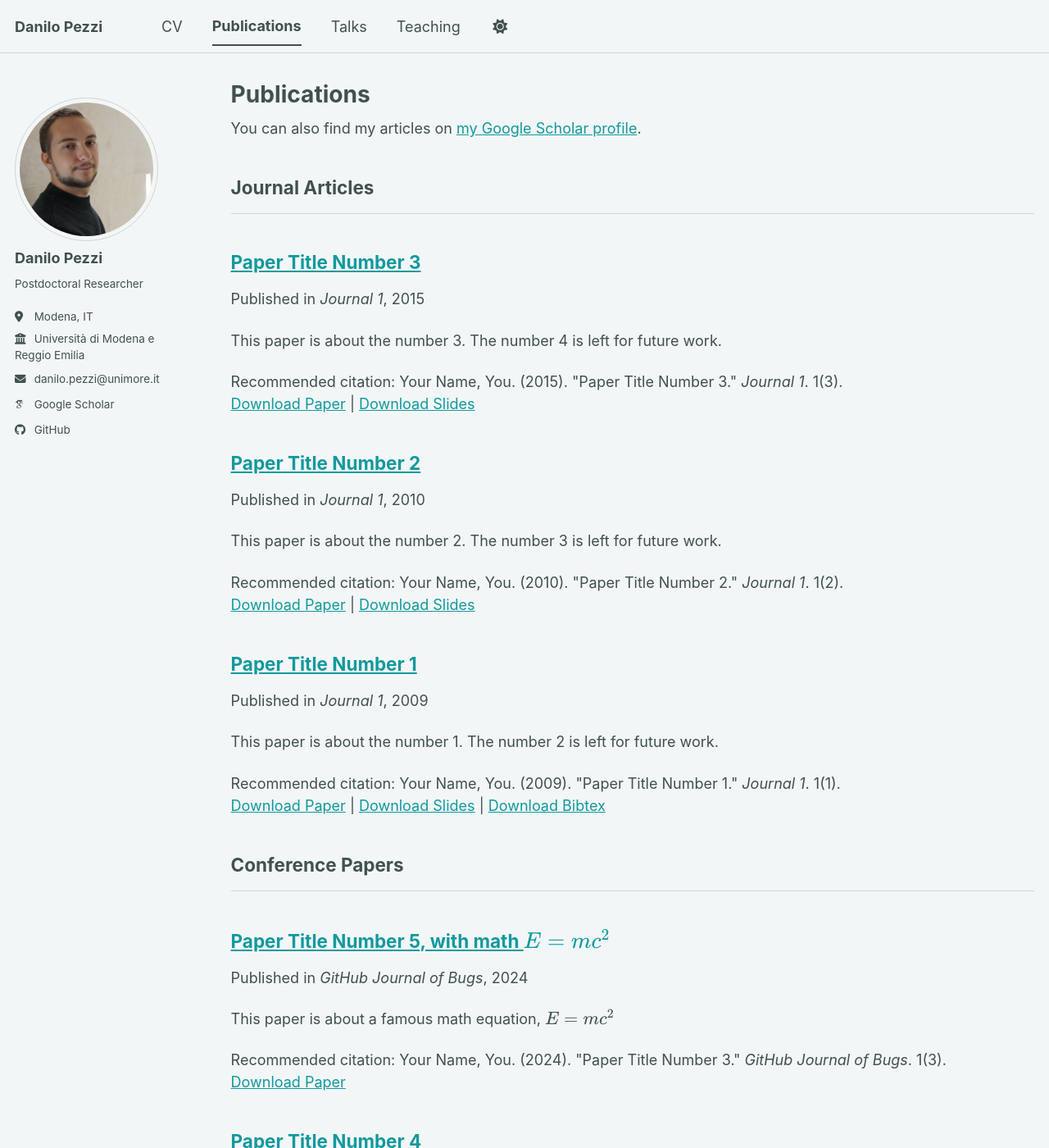
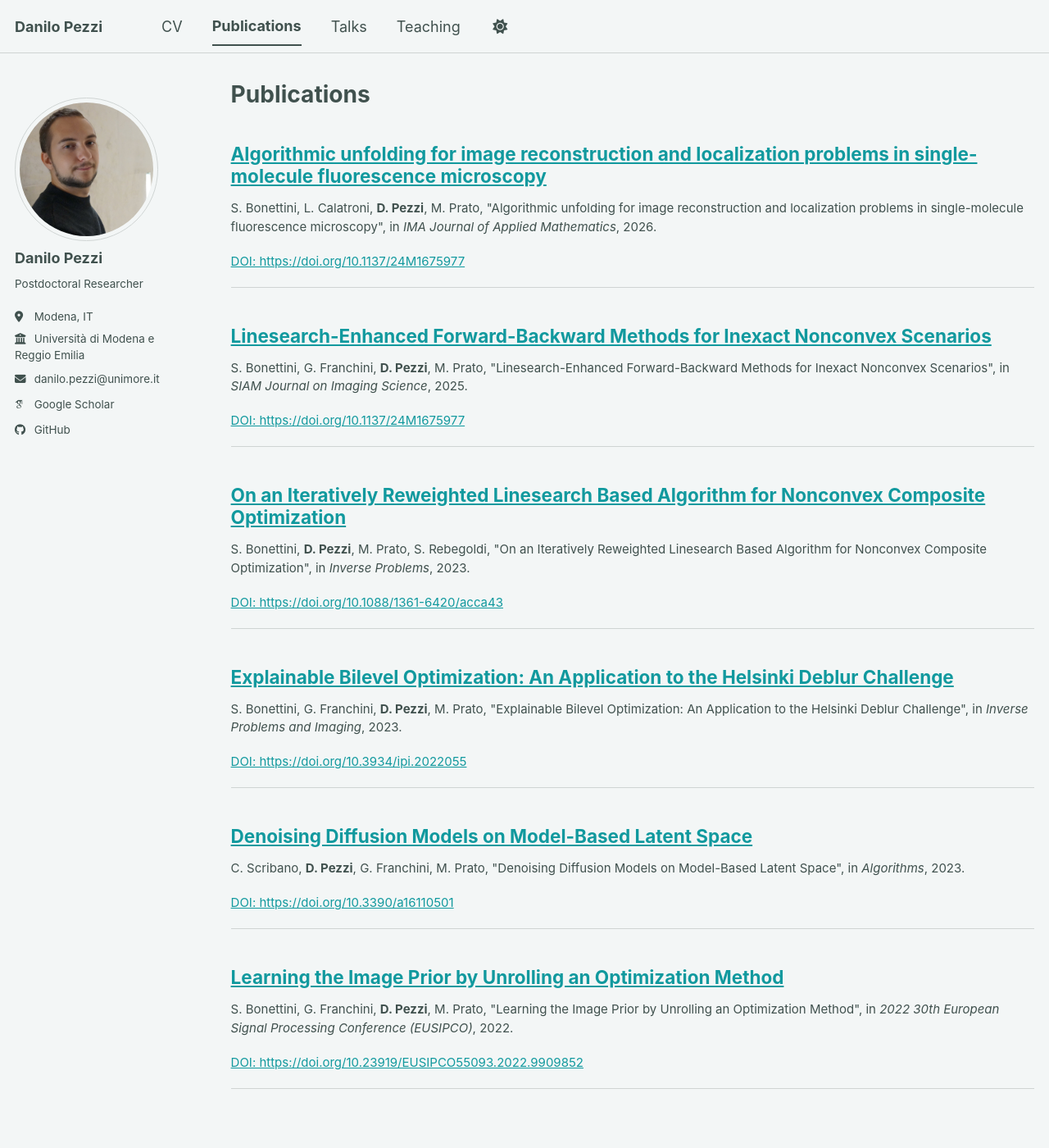
Before and after one commit to DaniloPezzi/DaniloPezzi, a Jekyll site: the page built from _pages/publications.html, in a window 1280 px wide and 1400 px high. Shown: the whole window at 82% size. Built offline with Jekyll 4.4.1, drawn with Linux system fonts in a browser that asks for light colours; some web fonts are replaced; a script bundle is joined from its source files by our own code; library files that are not in the unit come from our copies; some of the changed text lies outside the part shown.

Commit message:
Wroked on the publications summary page and the single pages for each publication

```diff
--- a/_config.yml
+++ b/_config.yml
@@ -90,6 +90,8 @@ publication_category:
     title: 'Journal Articles'
   conferences:
     title: 'Conference Papers'
+  submitted:
+    title: 'Submitted'
 
 # Site Settings
 teaser                   :  # filename of teaser fallback teaser image placed in /images/ for social media previews
--- a/_includes/archive-single.html
+++ b/_includes/archive-single.html
@@ -40,45 +40,16 @@
 
         {% if post.collection == 'teaching' %}
           <p> {{ post.type }}, <i>{{ post.venue }}</i>, {{ post.date | default: "1900-01-01" | date: "%Y" }} </p>
-        {% elsif post.collection == 'publications' %}
-          <p>Published in <i>{{ post.venue }}</i>, {{ post.date | default: "1900-01-01" | date: "%Y" }} </p>
-        {% elsif post.date %}
+        {% elsif post.date and post.collection != 'publications' %}
          <p class="page__date"><strong><i class="fa fa-fw fa-calendar" aria-hidden="true"></i> {{ site.data.ui-text[site.locale].date_label | default: "Published:" }}</strong> <time datetime="{{ post.date | default: "1900-01-01" | date_to_xmlschema }}">{{ post.date | default: "1900-01-01" | date: "%B %d, %Y" }}</time></p>
         {% endif %}
+        {% if post.citation %}
+          <p style="font-size: smaller">{{ post.citation }}</p>
+        {% endif %}
+        {% if post.doi %}
+          <p style="font-size: smaller"><a href="{{ post.doi }}">DOI: {{ post.doi }}</a></p>
+        {% endif %}
 
-    {% if post.excerpt and site.read_more != 'enabled' %}
-    <p class="archive__item-excerpt" itemprop="description">{{ post.excerpt | markdownify }}</p>
-    {% elsif post.excerpt and site.read_more == 'enabled' %}
-    <p class="archive__item-excerpt" itemprop="description"><p>{{ post.excerpt | markdownify | remove: '<p>' | remove: '</p>' }}<strong><a href="{{ base_path }}{{ post.url }}" rel="permalink"> Read more</a></strong></p></p>
-    {% endif %}
-
-    {% if post.citation and post.paperurl and post.slidesurl and post.bibtexurl %}
-      <p>Recommended citation: {{ post.citation }}<br /><a href="{{ post.paperurl }}">Download Paper</a> | <a href="{{ post.slidesurl }}">Download Slides</a> | <a href="{{ post.bibtexurl }}">Download Bibtex</a></p>
-    {% elsif post.citation and post.paperurl and post.slidesurl %}
-      <p>Recommended citation: {{ post.citation }}<br /><a href="{{ post.paperurl }}">Download Paper</a> | <a href="{{ post.slidesurl }}">Download Slides</a></p>
-    {% elsif post.citation and post.paperurl and post.bibtexurl %}
-      <p>Recommended citation: {{ post.citation }}<br /><a href="{{ post.paperurl }}">Download Paper</a> | <a href="{{ post.bibtexurl }}">Download Bibtex</a></p>
-    {% elsif post.citation and post.paperurl %}
-      <p>Recommended citation: {{ post.citation }}<br /><a href="{{ post.paperurl }}">Download Paper</a></p>
-    {% elsif post.citation and post.slidesurl and post.bibtexurl %}
-      <p>Recommended citation: {{ post.citation }}<br /><a href="{{ post.slidesurl }}">Download Slides</a> | <a href="{{ post.bibtexurl}}">Download Bibtex</a></p>
-    {% elsif post.citation and post.slidesurl %}
-      <p>Recommended citation: {{ post.citation }}<br /><a href="{{ post.slidesurl }}">Download Slides</a></p>
-    {% elsif post.citation and post.bibtexurl %}
-      <p>Recommended citation: {{ post.citation }}<br /><a href="{{ post.bibtexurl }}">Download Bibtex</a></p>
-    {% elsif post.citation %}
-      <p>Recommended citation: {{ post.citation }}</p>
-    {% elsif post.paperurl and post.bibtexurl %}
-      <p><a href="{{ post.paperurl }}">Download Paper</a> | <a href="{{ post.bibtexurl }}">Download Bibtex</a></p>
-    {% elsif post.paperurl %}
-      <p><a href="{{ post.paperurl }}">Download Paper</a></p>
-    {% elsif post.slidesurl and post.bibtexurl %}
-      <p><a href="{{ post.slidesurl }}">Download Slides</a> | <a href="{{ post.bibtexurl }}">Download Bibtex</a></p>
-    {% elsif post.slidesurl %}
-      <p><a href="{{ post.slidesurl }}">Download Slides</a></p>
-    {% elsif post.bibtexurl %}
-      <p><a href="{{ post.bibtexurl }}">Download Bibtex</a></p>
-    {% endif %}
-
+    <hr style="margin-top: 1em;">
   </article>
 </div>
--- a/_pages/publications.html
+++ b/_pages/publications.html
@@ -4,23 +4,20 @@ title: "Publications"
 permalink: /publications/
 author_profile: true
 ---
-
-{% if site.author.googlescholar %}
-  <div class="wordwrap">You can also find my articles on <a href="{{site.author.googlescholar}}">my Google Scholar profile</a>.</div>
-{% endif %}
+{% include base_path %}
 
 {% include base_path %}
-
-<!-- New style rendering if publication categories are defined -->
 {% if site.publication_category %}
-  {% for category in site.publication_category  %}
+  {% for category in site.publication_category %}
     {% assign title_shown = false %}
     {% for post in site.publications reversed %}
       {% if post.category != category[0] %}
         {% continue %}
       {% endif %}
       {% unless title_shown %}
-        <h2>{{ category[1].title }}</h2><hr />
+        {% if category[0] == "submitted" %}
+<h2>{{ category[1].title }}</h2><hr />
+        {% endif %}
         {% assign title_shown = true %}
       {% endunless %}
       {% include archive-single.html %}
--- a/_publications/2009-10-01-paper-title-number-1.md
+++ /dev/null
@@ -1,14 +0,0 @@
----
-title: "Paper Title Number 1"
-collection: publications
-category: manuscripts
-permalink: /publication/2009-10-01-paper-title-number-1
-excerpt: 'This paper is about the number 1. The number 2 is left for future work.'
-date: 2009-10-01
-venue: 'Journal 1'
-slidesurl: 'https://academicpages.github.io/files/slides1.pdf'
-paperurl: 'https://academicpages.github.io/files/paper1.pdf'
-bibtexurl: 'https://academicpages.github.io/files/bibtex1.bib'
-citation: 'Your Name, You. (2009). &quot;Paper Title Number 1.&quot; <i>Journal 1</i>. 1(1).'
----
-The contents above will be part of a list of publications, if the user clicks the link for the publication than the contents of section will be rendered as a full page, allowing you to provide more information about the paper for the reader. When publications are displayed as a single page, the contents of the above "citation" field will automatically be included below this section in a smaller font.
--- a/_publications/2010-10-01-paper-title-number-2.md
+++ /dev/null
@@ -1,14 +0,0 @@
----
-title: "Paper Title Number 2"
-collection: publications
-category: manuscripts
-permalink: /publication/2010-10-01-paper-title-number-2
-excerpt: 'This paper is about the number 2. The number 3 is left for future work.'
-date: 2010-10-01
-venue: 'Journal 1'
-slidesurl: 'https://academicpages.github.io/files/slides2.pdf'
-paperurl: 'https://academicpages.github.io/files/paper2.pdf'
-citation: 'Your Name, You. (2010). &quot;Paper Title Number 2.&quot; <i>Journal 1</i>. 1(2).'
----
-
-The contents above will be part of a list of publications, if the user clicks the link for the publication than the contents of section will be rendered as a full page, allowing you to provide more information about the paper for the reader. When publications are displayed as a single page, the contents of the above "citation" field will automatically be included below this section in a smaller font.
--- a/_publications/2015-10-01-paper-title-number-3.md
+++ /dev/null
@@ -1,14 +0,0 @@
----
-title: "Paper Title Number 3"
-collection: publications
-category: manuscripts
-permalink: /publication/2015-10-01-paper-title-number-3
-excerpt: 'This paper is about the number 3. The number 4 is left for future work.'
-date: 2015-10-01
-venue: 'Journal 1'
-slidesurl: 'https://academicpages.github.io/files/slides3.pdf'
-paperurl: 'https://academicpages.github.io/files/paper3.pdf'
-citation: 'Your Name, You. (2015). &quot;Paper Title Number 3.&quot; <i>Journal 1</i>. 1(3).'
----
-
-The contents above will be part of a list of publications, if the user clicks the link for the publication than the contents of section will be rendered as a full page, allowing you to provide more information about the paper for the reader. When publications are displayed as a single page, the contents of the above "citation" field will automatically be included below this section in a smaller font.
--- /dev/null
+++ b/_publications/2022-Eusipco.md
@@ -0,0 +1,20 @@
+---
+title: "Learning the Image Prior by Unrolling an Optimization Method"
+collection: publications
+category: manuscripts
+permalink: /publication/pezzi-2022-learning-the-image
+#excerpt: 'This paper is about the number 2. The number 3 is left for future work.'
+date: 2022-01-01
+venue: '2022 30th European Signal Processing Conference (EUSIPCO)'
+doi: https://doi.org/10.23919/EUSIPCO55093.2022.9909852
+citation: 'S. Bonettini, G. Franchini, <strong>D. Pezzi</strong>, M. Prato, &quot;Learning the Image Prior by Unrolling an Optimization Method&quot;, in <i>2022 30th European Signal Processing Conference (EUSIPCO)</i>, 2022.'
+---
+
+Nowadays neural networks are omnipresent thanks to the amazing adaptability they possess, despite their poor interpretability and the difficulties they give when manipulating the parameters. On the other side, we have the classical variational approach, where the restoration is obtained as the solution of a given optimization problem. The bilevel approach
+is connected to both approaches and consists first in devising a parametric formulation of the variational problem, then in
+optimizing these parameters with respect to a given dataset of training data. In this work we analyze the classical bilevel
+approach in combination with unrolling techniques, where the parameters of the variational problem are trained with respect
+to the results obtained after a fixed number of iterations of an optimization method applied to it. This results in a large
+scale optimization problem which can be solved by means of stochastic methods; as we observed in our numerical experiments,
+the stochastic approach can produce medium accuracy results in very few epochs. Moreover, our experiments also show that the
+unrolling approach leads to results which are comparable with those of the original bilevel method in terms of accuracy.
--- /dev/null
+++ b/_publications/2023-Gatti.md
@@ -0,0 +1,13 @@
+---
+title: "Denoising Diffusion Models on Model-Based Latent Space"
+collection: publications
+category: manuscripts
+permalink: /publication/pezzi-2023-denoising-diffusion
+#excerpt: 'This paper is about fixing template issue #693.'
+date: 2023-01-01
+venue: 'Algorithms'
+doi: 'https://doi.org/10.3390/a16110501'
+citation: 'C. Scribano, <strong>D. Pezzi</strong>, G. Franchini, M. Prato, &quot;Denoising Diffusion Models on Model-Based Latent Space&quot;, in <i>Algorithms</i>, 2023.'
+---
+
+With the recent advancements in the field of diffusion generative models, it has been shown that defining the generative process in the latent space of a powerful pretrained autoencoder can offer substantial advantages. This approach, by abstracting away imperceptible image details and introducing substantial spatial compression, renders the learning of the generative process more manageable while significantly reducing computational and memory demands. In this work, we propose to replace autoencoder coding with a model-based coding scheme based on traditional lossy image compression techniques; this choice not only further diminishes computational expenses but also allows us to probe the boundaries of latent-space image generation. Our objectives culminate in the proposal of a valuable approximation for training continuous diffusion models within a discrete space, accompanied by enhancements to the generative model for categorical values. Beyond the good results obtained for the problem at hand, we believe that the proposed work holds promise for enhancing the adaptability of generative diffusion models across diverse data types beyond the realm of imagery.
--- /dev/null
+++ b/_publications/2023-Helsinki.md
@@ -0,0 +1,13 @@
+---
+title: "Explainable Bilevel Optimization: An Application to the Helsinki Deblur Challenge"
+collection: publications
+category: manuscripts
+permalink: /publication/pezzi-2023-explainable-bilevel
+#excerpt: 'This paper is about the number 3. The number 4 is left for future work.'
+date: 2023-01-01
+venue: 'Inverse Problems and Imaging'
+doi: 'https://doi.org/10.3934/ipi.2022055'
+citation: 'S. Bonettini, G. Franchini, <strong>D. Pezzi</strong>, M. Prato, &quot;Explainable Bilevel Optimization: An Application to the Helsinki Deblur Challenge&quot;, in <i>Inverse Problems and Imaging</i>, 2023.'
+---
+
+In this paper we present a bilevel optimization scheme for the solution of a general image deblurring problem, in which a parametric variationallike approach is encapsulated within a machine learning scheme to provide a high quality reconstructed image with automatically learned parameters. The ingredients of the variational lower level and the machine learning upper one are specifically chosen for the Helsinki Deblur Challenge 2021, in which sequences of letters are asked to be recovered from out-of-focus photographs with increasing levels of blur. Our proposed procedure for the reconstructed image consists in a fixed number of FISTA iterations applied to the minimization of an edge preserving and binarization enforcing regularized least-squares functional. The parameters defining the variational model and the optimization steps, which, unlike most deep learning approaches, all have a precise and interpretable meaning, are learned via either a similarity index or a support vector machine strategy. Numerical experiments on the test images provided by the challenge authors show significant gains with respect to a standard variational approach and performances comparable with those of some of the proposed deep learning based algorithms which require the optimization of millions of parameters.
--- /dev/null
+++ b/_publications/2023-IRVMILA.md
@@ -0,0 +1,13 @@
+---
+title: "On an Iteratively Reweighted Linesearch Based Algorithm for Nonconvex Composite Optimization"
+collection: publications
+category: manuscripts
+permalink: /publication/pezzi-2023-irvmila
+#excerpt: 'This paper is about a famous math equation, $$E=mc^2$$'
+date: 2023-01-01
+venue: 'Inverse Problems'
+citation: 'S. Bonettini, <strong>D. Pezzi</strong>, M. Prato, S. Rebegoldi, &quot;On an Iteratively Reweighted Linesearch Based Algorithm for Nonconvex Composite Optimization&quot;, in <i>Inverse Problems</i>, 2023.'
+doi: 'https://doi.org/10.1088/1361-6420/acca43'
+---
+
+In this paper we propose a new algorithm for solving a class of nonsmooth non-convex problems, which is obtained by combining the iteratively reweighted scheme with a finite number of forward–backward iterations based on a linesearch procedure. The new method overcomes some limitations of linesearch forward–backward methods, since it can be applied also to minimize functions containing terms that are both nonsmooth and nonconvex. Moreover, the combined scheme can take advantage of acceleration techniques consisting in suitable selection rules for the algorithm parameters. We develop the convergence analysis of the new method within the framework of the Kurdyka–Łojasiewicz property. Finally, we present the results of a numerical experience on microscopy image super resolution, showing that the performances of our method are comparable or superior to those of other algorithms designed for this specific application.
--- a/_publications/2025-06-08-paper-title-number-5.md
+++ /dev/null
@@ -1,13 +0,0 @@
----
-title: "Paper Title Number 5, with math $$E=mc^2$$"
-collection: publications
-category: conferences
-permalink: /publication/2024-02-17-paper-title-number-4
-excerpt: 'This paper is about a famous math equation, $$E=mc^2$$'
-date: 2024-02-17
-venue: 'GitHub Journal of Bugs'
-paperurl: 'https://academicpages.github.io/files/paper3.pdf'
-citation: 'Your Name, You. (2024). &quot;Paper Title Number 3.&quot; <i>GitHub Journal of Bugs</i>. 1(3).'
----
-
-Using [MathJax](https://www.mathjax.org/) in the description is supported - $$E=mc^2$$ - however, the use must be mindful that the default delimiters are `$$...$$` and `\\[...\\]` which differs from the `$...$` that is typically expected.
--- /dev/null
+++ b/_publications/2025-iPGL.md
@@ -0,0 +1,13 @@
+---
+title: "Linesearch-Enhanced Forward-Backward Methods for Inexact Nonconvex Scenarios"
+collection: publications
+category: manuscripts
+permalink: /publication/pezzi-2025-ipgl
+#excerpt: 'This paper is about fixing template issue #693.'
+date: 2025-01-01
+venue: 'SIAM Journal on Imaging Science'
+doi: 'https://doi.org/10.1137/24M1675977'
+citation: 'S. Bonettini, G. Franchini, <strong>D. Pezzi</strong>, M. Prato, &quot;Linesearch-Enhanced Forward-Backward Methods for Inexact Nonconvex Scenarios&quot;, in <i>SIAM Journal on Imaging Science</i>, 2025.'
+---
+
+In this paper we propose an optimization framework able to handle the solution of partially known nonconvex variational models, which often arise in several imaging problems addressed by exploiting machine learning strategies. Our approach consists of a forward-backward method with line-search based on approximated values of the objective function and its gradient. As a special case of our general scheme, we derive two algorithms: a line-search based FISTA-like algorithm and a specific inexact method for bilevel optimization problems. The numerical experiments on deblurring and blind deconvolution problems show that the proposed methods are competitive with existing approaches.
--- /dev/null
+++ b/_publications/2026-Nizza.md
@@ -0,0 +1,13 @@
+---
+title: "Algorithmic unfolding for image reconstruction and localization problems in single-molecule fluorescence microscopy"
+collection: publications
+category: manuscripts
+permalink: /publication/pezzi-2026-algorithmic-unfolding
+#excerpt: ''
+date: 2026-01-01
+venue: 'IMA Journal of Applied Mathematics'
+doi: https://doi.org/10.1137/24M1675977
+citation: 'S. Bonettini, L. Calatroni, <strong>D. Pezzi</strong>, M. Prato, &quot;Algorithmic unfolding for image reconstruction and localization problems in single-molecule fluorescence microscopy&quot;, in <i>IMA Journal of Applied Mathematics</i>, 2026.'
+---
+
+We propose an unfolded accelerated projected-gradient descent procedure to estimate model and algorithmic parameters for super-resolution and molecule localization problems in fluorescence microscopy. The variational lower-level constraint enforces sparsity of the solution and encodes different noise statistics (Gaussian, Poisson), while the upper-level cost assesses optimality w.r.t.~the task considered. In more details, a standard $\ell_2$ cost is considered for image reconstruction (e.g., deconvolution/super-resolution, semi-blind deconvolution) problems, while a smoothed $\ell_1$ loss with learned binarization is employed to assess localization precision in some exemplary fluorescence microscopy problems exploiting single-molecule activation. Several numerical experiments are reported to validate the proposed approach on both synthetic and benchmark images from the ISBI datasets.
```
Also changed, not shown: _layouts/single.html (+12 -62 lines), _publications/2024-02-17-paper-title-number-4.md (deleted, +0 -13 lines).
